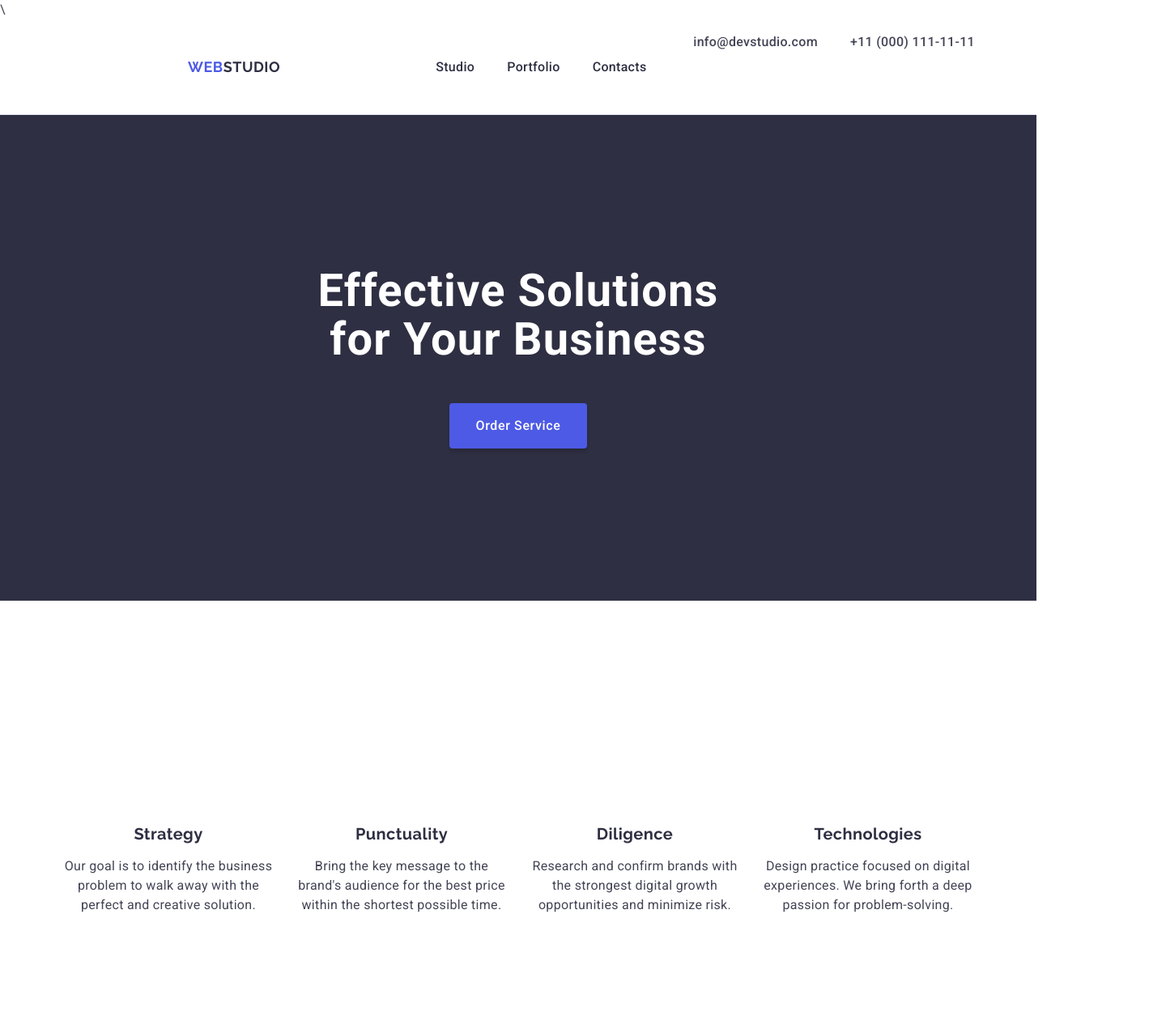
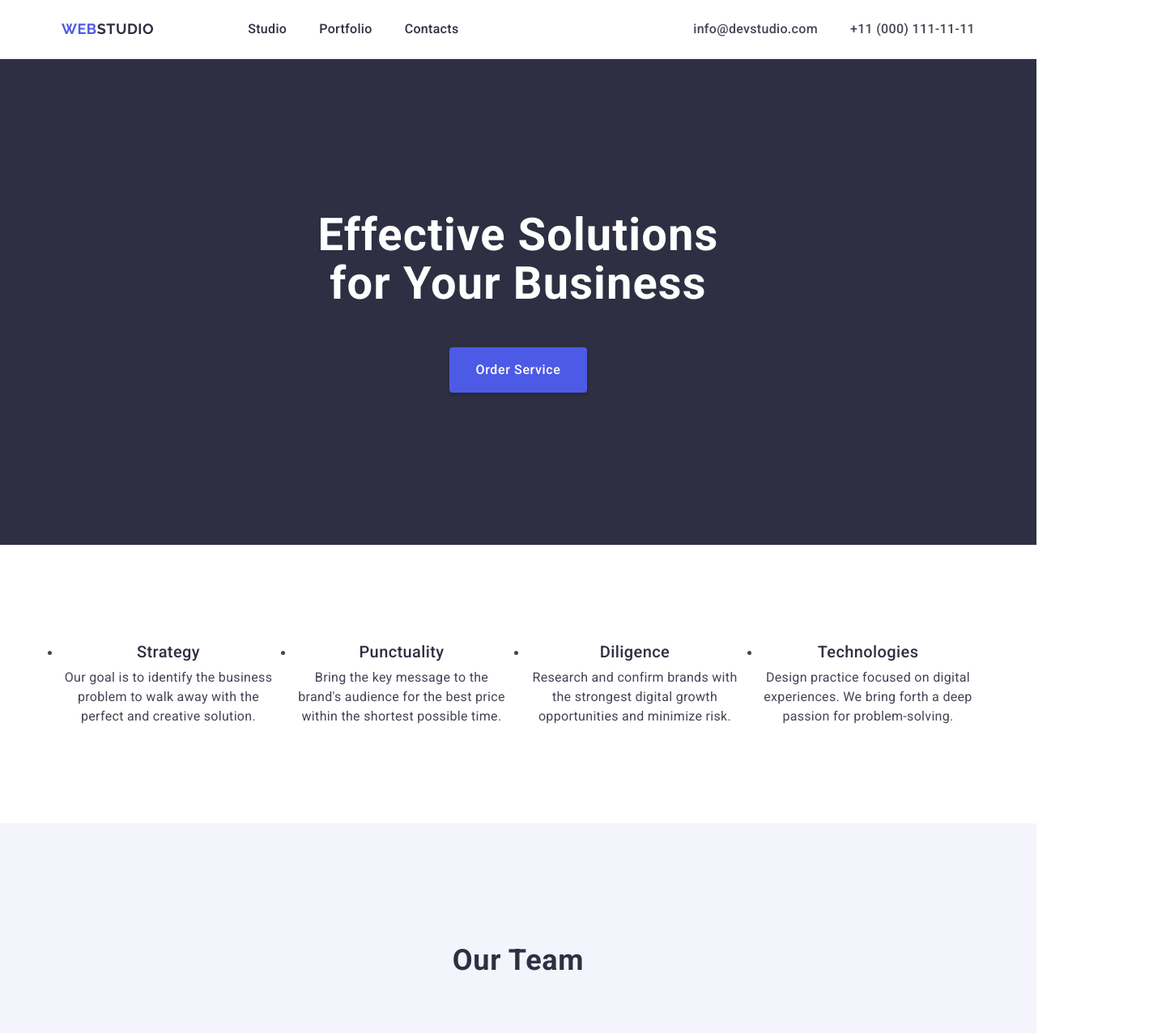
Before and after one commit to neanwol/goit-markup-hw-03, a plain HTML site: page index.html in a window 1280 px wide. Shown: the top 1276 px of the page at 81% size, 1440 px wide, since content can reach past the window. Drawn offline with nearby package versions, Linux system fonts and the light colour scheme.

Commit message:
fixed with mentor

```diff
--- a/css/styles.css
+++ b/css/styles.css
@@ -10,6 +10,10 @@ body {
 .header {
     background-color: #FFFFFF;
     border-bottom: 1px solid #e7e9fc;
+}
+
+h3,p {
+    margin: 0;
 }
 
 .title {
@@ -40,14 +44,11 @@ body {
 .title-two {
     color: #2E2F42;
     margin-bottom: 8px;
-    text-align: center;
 }
 
 .title-three {
     margin-right: auto;
     margin-left: auto;
-    padding-top: 120px;
-    padding-bottom: 72px;
     margin-bottom: 72px;
 }
 
@@ -56,7 +57,6 @@ body {
     line-height: 1.5;
     letter-spacing: 0.02em;
     color: #434455;
-    text-align: center;
 }
 
 .descr {
@@ -65,7 +65,6 @@ body {
     letter-spacing: 0.02em;
     color: #434455;
     text-align: start;
-    padding-left: 16px;
 }
 
 .btn {
@@ -91,8 +90,6 @@ body {
 
 .team {
     background-color: #f4f4fd;
-    width: 1440px;
-    height: 732px;
     padding: 120px 0;
 }
 
@@ -105,7 +102,6 @@ body {
     flex-direction: row;
     padding-top: 0px;
     padding-right: 0px;
-    padding-bottom: 120px;
     padding-left: 0px;
     box-shadow: 0 2px 1px 0 rgba(46, 47, 66, 0.08);
     margin-left: auto;
@@ -149,14 +145,12 @@ padding-bottom: 120px;
     color: #2E2F42;
     margin-bottom: 8px;
     text-align: start;
-    padding-left: 16px;
 }
 
 .portfolio-list-item {
     width: calc((100% - 48px) / 3);
     row-gap: 24px;
     column-gap: 48px;
-    box-shadow: 0 2px 1px 0 rgba(46, 47, 66, 0.08), 0 1px 1px 0 rgba(46, 47, 66, 0.16), 0 1px 6px 0 rgba(46, 47, 66, 0.08);
 }
 
 .portfolio-con {
@@ -189,10 +183,6 @@ padding-bottom: 120px;
     text-transform: uppercase;
     color: #4d5ae5;
     text-decoration: none;
-    padding-top: 24px;
-    padding-right: 76px;
-    padding-bottom: 24px;
-    padding-left: 156px;
     margin-right: 76px
 }
 
@@ -219,7 +209,6 @@ padding-bottom: 120px;
 
 
 h2 {
-    font-family: "Raleway", sans-serif;
     font-size: 36px;
     font-weight: 700;
     line-height: 1.11;
@@ -231,9 +220,11 @@ h2 {
     margin-right: auto;
 }
 
+.title-two, .desc {
+    text-align: center;
+}
 
 h3 {
-    font-family: "Raleway", sans-serif;
     font-size: 20px;
     font-weight: 500;
     line-height: 1.2;
@@ -278,8 +269,6 @@ list-style: none;
     flex-direction: row;
     justify-content: flex-start;
     align-items: center;
-    padding-top: 24px;
-    padding-bottom: 24px;
 }
 
 .address {
@@ -312,6 +301,7 @@ list-style: none;
     letter-spacing: 0.02em;
     color: #2e2f42;
     padding: 24px 0;
+    display: block;
 }
 
 .link-one:hover,
@@ -353,11 +343,12 @@ a {
 }
 
 ul {
-    list-style: none;
+    margin: 0;
 }
 
 .header-container {
     display: flex;
+    align-items: center;
 }
 
 .container {
@@ -385,14 +376,10 @@ ul {
     display: flex;
     gap: 24px;
     justify-content: space-between;
-    padding-top: 120px;
     padding-right: 0px;
-    padding-bottom: 120px;
     padding-left: 0px;
-    align-items: center;
     margin-left: auto;
     margin-right: auto;
-    max-width: 1128px;
 }
 
 
--- a/index.html
+++ b/index.html
@@ -14,7 +14,7 @@
         rel="stylesheet">
 </head>
 <body>
-    <header class="header">\
+    <header class="header">
         <div class="container header-container">
             <nav class="nav">
                 <a href="./index.html" class="logo">
```
